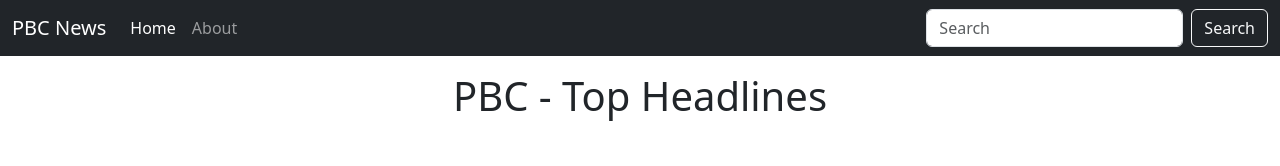
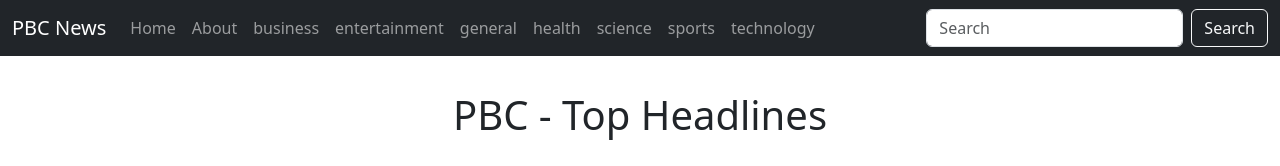
Before and after one commit to IamHammadDev/PBC-News-App-React, a React (Create React App) app: page / in a window 1280 px wide. Shown: the top 166 px of the page. Built offline with nearby package versions, Linux system fonts and the light colour scheme; no server answers.

Commit message:
Adding more Navbar items

```diff
--- a/src/App.js
+++ b/src/App.js
@@ -1,15 +1,15 @@
-import React, { Component } from 'react'
+import React, { Component } from "react";
 import "./App.css";
-import Navbar from './component/Navbar';
-import News from './component/News';
+import Navbar from "./component/Navbar";
+import News from "./component/News";
 
 export default class App extends Component {
   render() {
     return (
       <div>
         <Navbar />
-        <News pageSize={10}/>
+        <News pageSize={10} country="in" category="sports" />
       </div>
-    )
+    );
   }
 }
--- a/src/component/Navbar.js
+++ b/src/component/Navbar.js
@@ -13,11 +13,16 @@ export class Navbar extends Component {
     <div className="collapse navbar-collapse" id="navbarSupportedContent">
       <ul className="navbar-nav me-auto mb-2 mb-lg-0">
         <li className="nav-item">
-          <a className="nav-link active" aria-current="page" href="/">Home</a>
+          <a className="nav-link" aria-current="page" href="/">Home</a>
         </li>
-        <li className="nav-item">
-          <a className="nav-link" href="/about">About</a>
-        </li>
+        <li className="nav-item"><a className="nav-link" href="/about">About</a></li>
+        <li className="nav-item"><a className="nav-link" href="/about">business</a></li>
+        <li className="nav-item"><a className="nav-link" href="/about">entertainment</a></li>
+        <li className="nav-item"><a className="nav-link" href="/about">general</a></li>
+        <li className="nav-item"><a className="nav-link" href="/about">health</a></li>
+        <li className="nav-item"><a className="nav-link" href="/about">science</a></li>
+        <li className="nav-item"><a className="nav-link" href="/about">sports</a></li>
+        <li className="nav-item"><a className="nav-link" href="/about">technology</a></li>
       </ul>
       <form className="d-flex" role="search">
         <input className="form-control me-2" type="search" placeholder="Search" aria-label="Search" />
--- a/src/component/News.js
+++ b/src/component/News.js
@@ -1,8 +1,19 @@
 import React, { Component } from "react";
 import NewsItem from "./NewsItem";
 import Spinner from "./Spinner";
+import PropTypes from 'prop-types'
 
 export class News extends Component {
+  static defaultProps = {
+    country : 'in',
+    pageSize: 8,
+    category: 'general',
+  }
+  static propTypes = {
+    country : PropTypes.string,
+    pageSize: PropTypes.number,
+    category: PropTypes.string,
+  }
   constructor() {
     super();
     this.state = {
@@ -13,20 +24,22 @@ export class News extends Component {
   }
 
   async componentDidMount() {
-    let url = `https://newsapi.org/v2/top-headlines?country=in&apiKey=8daa90c4fa884622a121f47224b2fd9a&page=1&pageSize=${this.props.pageSize}`;
-    this.setState({loading: true})
+    let url = `https://newsapi.org/v2/top-headlines?country=${this.props.country}&category=${this.props.category}&apiKey=6f9c7d8aec614e59af278dfa8565df42&page=1&pageSize=${this.props.pageSize}`;
+    this.setState({ loading: true });
     let data = await fetch(url);
     let parseData = await data.json();
     console.log(parseData);
     this.setState({
       articles: parseData.articles,
       totalResults: parseData.totalResults,
-      loading: false
+      loading: false,
     });
   }
   handlePrevClick = async () => {
     console.log("Previous");
-    let url = `https://newsapi.org/v2/top-headlines?country=in&apiKey=8daa90c4fa884622a121f47224b2fd9a&page=${
+    let url = `https://newsapi.org/v2/top-headlines?country=${
+      this.props.country
+    }&category=${this.props.category}&apiKey=6f9c7d8aec614e59af278dfa8565df42&page=${
       this.page - 1
     }&pageSize=${this.props.pageSize}`;
     this.setState({ loading: true });
@@ -47,7 +60,9 @@ export class News extends Component {
         Math.ceil(this.state.totalResults / this.props.pageSize)
       )
     ) {
-      let url = `https://newsapi.org/v2/top-headlines?country=in&apiKey=8daa90c4fa884622a121f47224b2fd9a&page=${
+      let url = `https://newsapi.org/v2/top-headlines?country=${
+        this.props.country
+      }&category=${this.props.category}&apiKey=6f9c7d8aec614e59af278dfa8565df42&page=${
         this.page + 1
       }&pageSize=${this.props.pageSize}`;
       this.setState({ loading: true });
@@ -64,10 +79,11 @@ export class News extends Component {
   render() {
     return (
       <div className="container my-3">
-        <h1 className="text-center">PBC - Top Headlines</h1>
+        <h1 className="text-center" style={{margin: '35px'}}>PBC - Top Headlines</h1>
         {this.state.loading && <Spinner />}
         <div className="row">
-          {!this.state.loading && this.state.articles.map((element) => {
+          {!this.state.loading &&
+            this.state.articles.map((element) => {
               return (
                 <div className="col-md-4" key={element.url}>
                   <NewsItem
```
Lines whose indentation alone changed are shown as unchanged.
